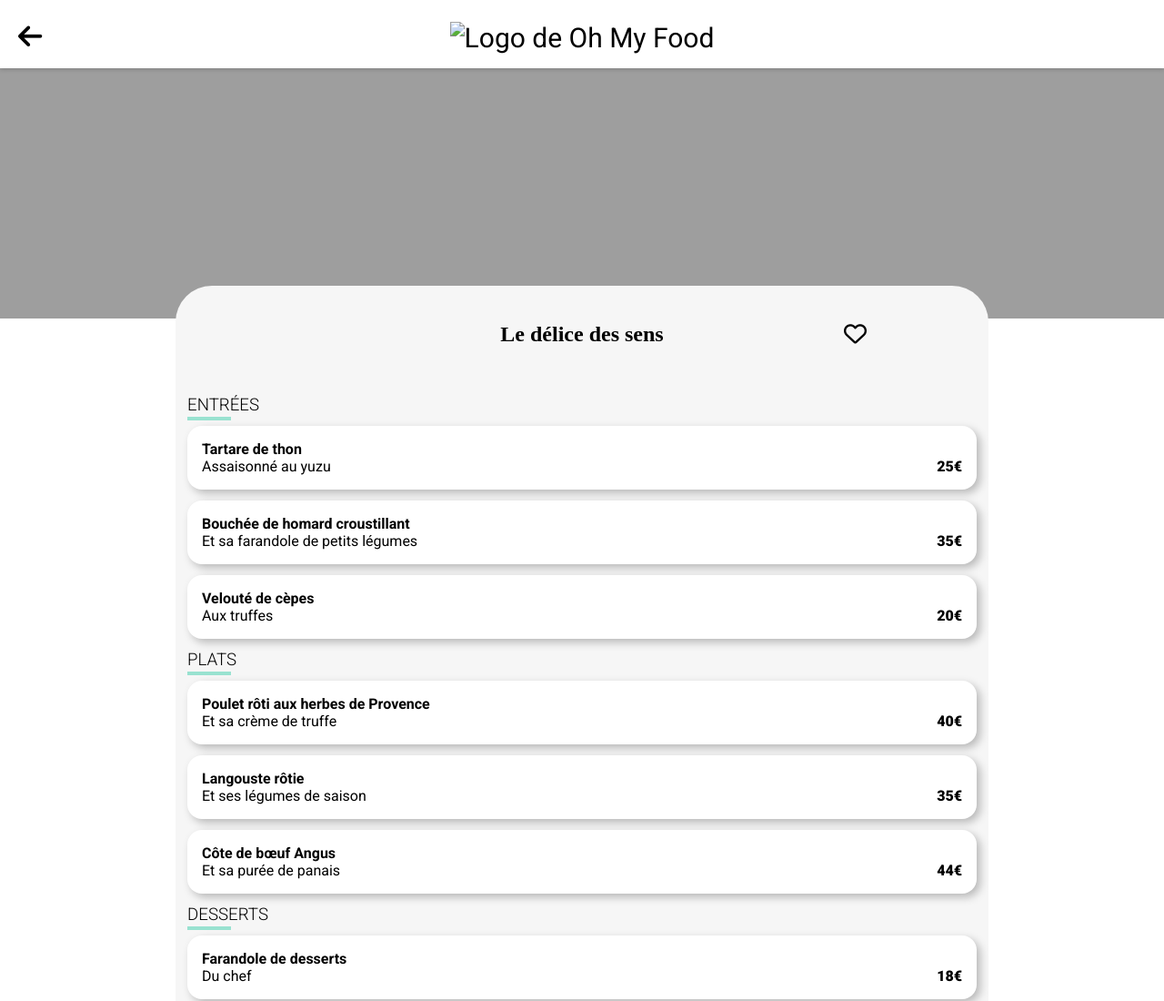
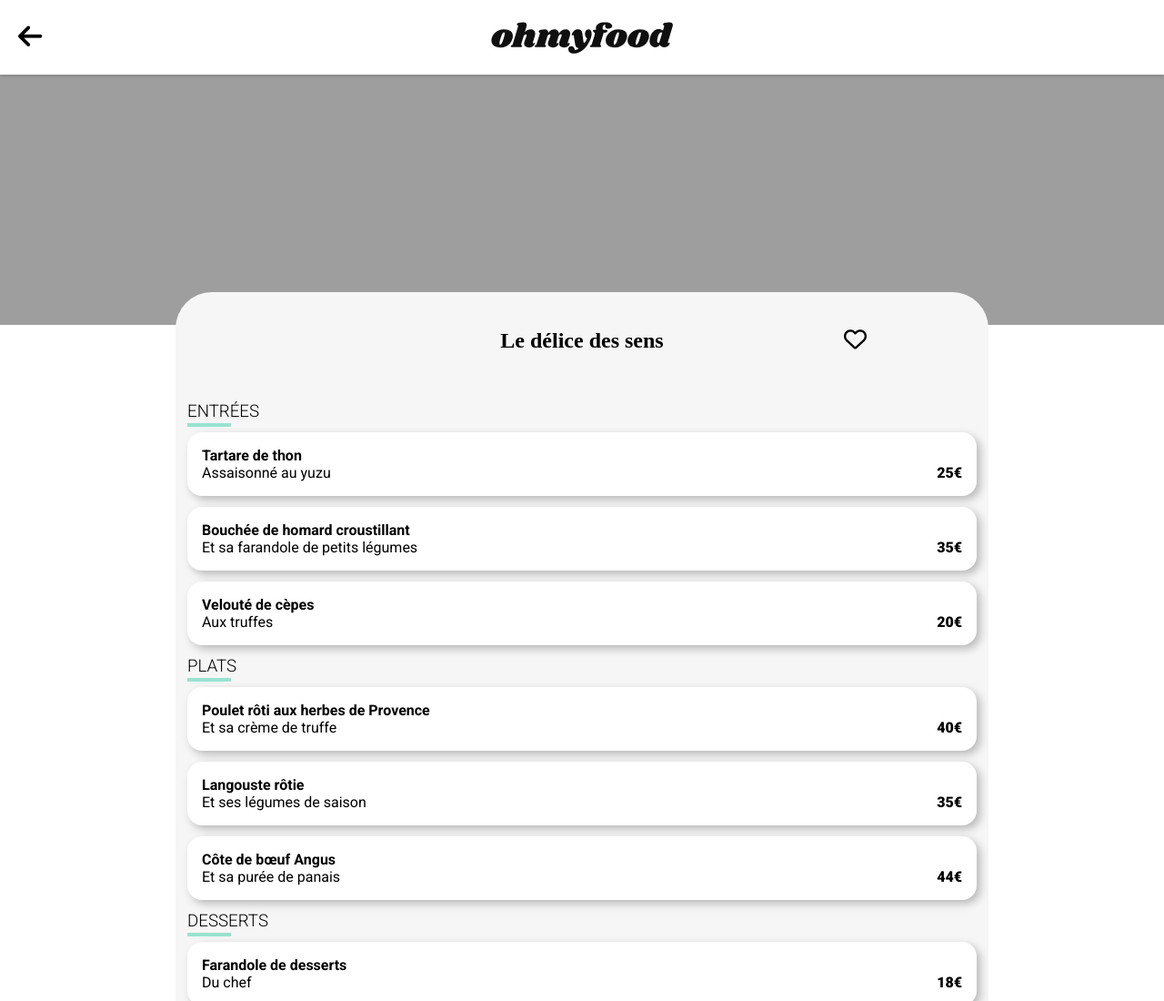
Before and after one commit to 9junko9/P4-Oh-My-Food, a website: page pages/le-délice-des-sens.html in a window 1280 px wide. Shown: the top 1100 px of the page at 91% size. Drawn offline with Linux system fonts and the light colour scheme; the site is published under a folder, as on GitHub Pages, so addresses that start at the root find nothing; files whose address does not match are found by name; a web font is replaced by a local one.

Commit message:
Update le-délice-des-sens.html

```diff
--- a/pages/le-délice-des-sens.html
+++ b/pages/le-délice-des-sens.html
@@ -24,7 +24,7 @@
       <a href="../index.html">
         <img
           class="logo-pages"
-          src="/Images/logo/ohmyfood@2x.svg"
+          src="Images/logo/ohmyfood@2x.svg"
           alt="Logo de Oh My Food" />
       </a>
     </header>
```
